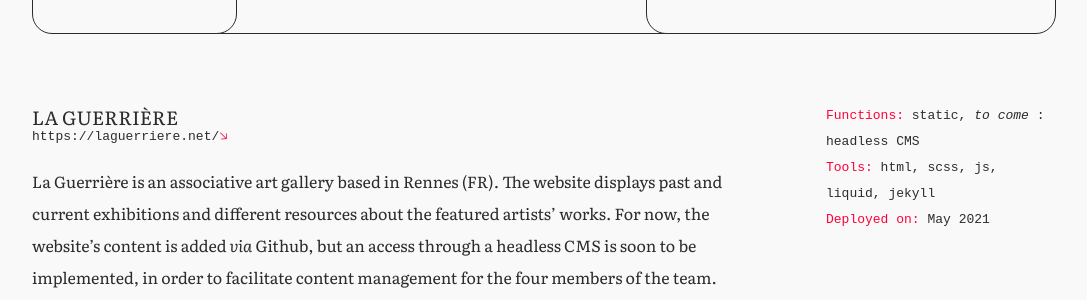
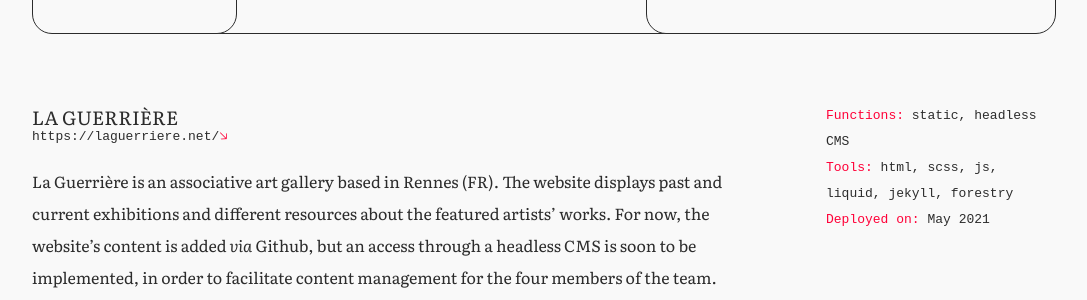
Before and after one commit to PQuod/dev_portfolio, a Jekyll site: the page built from en/work.markdown, in a window 1280 px wide and 900 px high, scrolled down 3432 px. Shown: the part 152-452 px from the top of the window, without its empty margins (96-1183 px from the left). Built offline with Jekyll 4.4.1, drawn with Linux system fonts in a browser that asks for light colours.

Commit message:
Update 2021-05-08-laguerriere.markdown

```diff
--- a/en/_posts/works/2021-05-08-laguerriere.markdown
+++ b/en/_posts/works/2021-05-08-laguerriere.markdown
@@ -3,8 +3,8 @@ layout: post
 title:  "La Guerrière"
 date:   2021-05-08 14:21:50 +0200
 categories: works
-features: 'static, <i>to come</i> : headless CMS'
-languages: 'html, scss, js, liquid, jekyll'
+features: 'static, headless CMS'
+languages: 'html, scss, js, liquid, jekyll, forestry'
 img: laguerriere
 ext_link: https://laguerriere.net/
 lang: en
```
